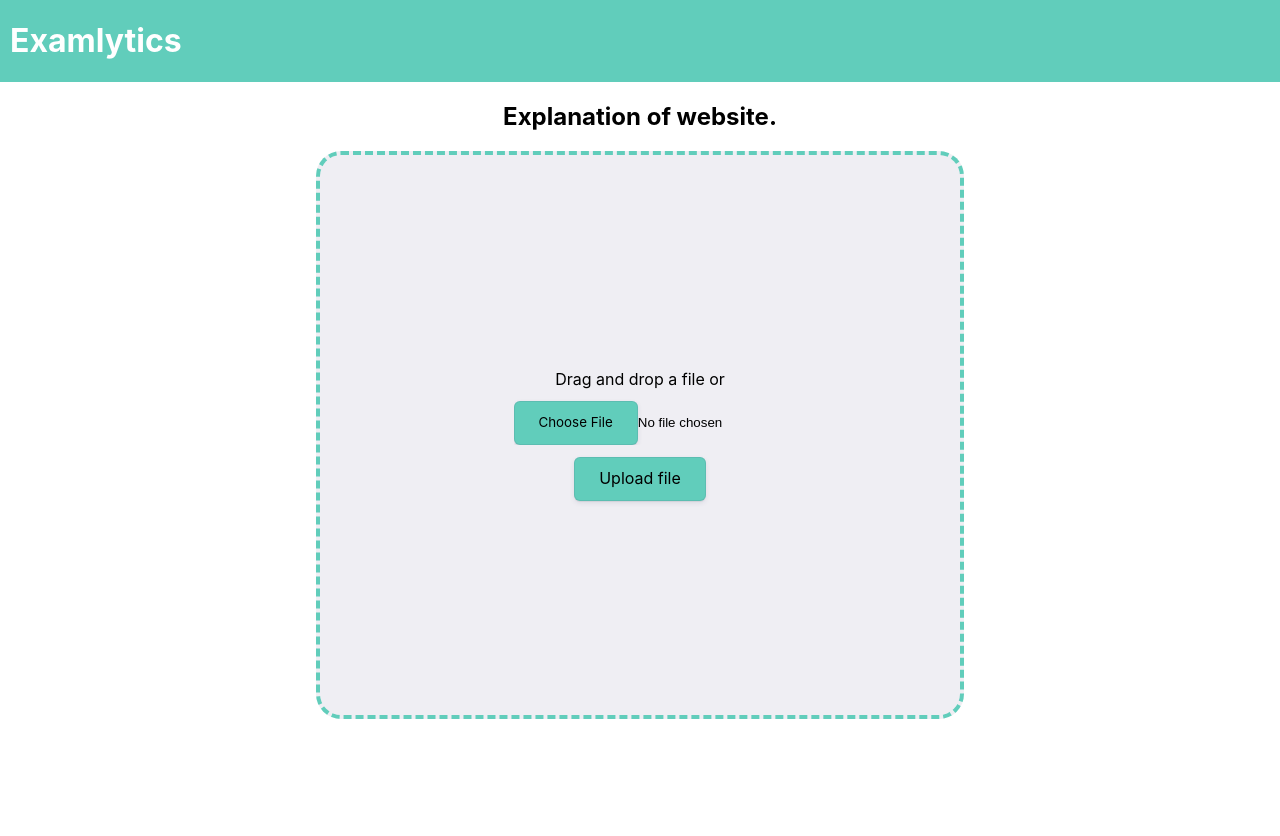
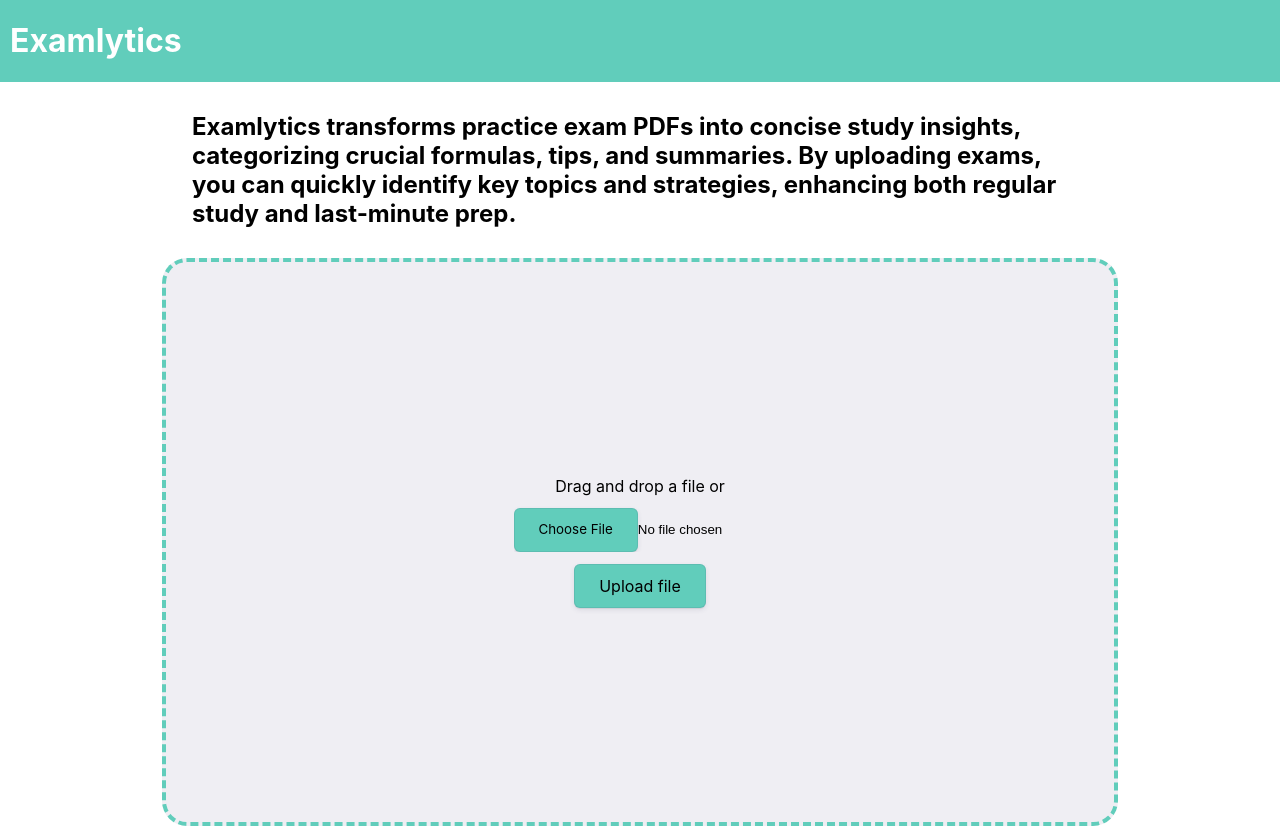
Before and after one commit to elicampos/hhgator, a React (Create React App) app in the folder react-websocket-file-upload/: page / in a window 1280 px wide. Before the commit the page ends 800 px from the top, so only its background shows below. Built offline with nearby package versions, Linux system fonts and the light colour scheme; no server answers.

Commit message:
Add explanation

```diff
--- a/react-websocket-file-upload/src/App.css
+++ b/react-websocket-file-upload/src/App.css
@@ -63,6 +63,12 @@ main {
   align-items: center;
   flex: 1;
   background-color: white;
+}
+
+h2 {
+  width: 70vw;
+  text-align: left;
+  margin: 30px;
 }
 
 .Drop-zone {
--- a/react-websocket-file-upload/src/App.js
+++ b/react-websocket-file-upload/src/App.js
@@ -52,7 +52,7 @@ function App() {
     <main>
       { processing ? (
         <div>
-          <h2>Explanation of website.</h2>
+          <h2>Examlytics transforms practice exam PDFs into concise study insights, categorizing crucial formulas, tips, and summaries. By uploading exams, you can quickly identify key topics and strategies, enhancing both regular study and last-minute prep.</h2>
             <div className="Drop-zone">
               <h3>Processing your document...</h3>
             <progress max="100" value="75"></progress>
@@ -73,7 +73,7 @@ function App() {
           </div>
         ) : (
           <div>
-            <h2>Explanation of website.</h2>
+            <h2>Examlytics transforms practice exam PDFs into concise study insights, categorizing crucial formulas, tips, and summaries. By uploading exams, you can quickly identify key topics and strategies, enhancing both regular study and last-minute prep.</h2>
             <div className="Drop-zone" onDrop={console.log("Hi")}>
               <label htmlFor="upload-file" >Drag and drop a file or</label>
               <input id="upload-file" className="button" type="file" accept=".pdf" onChange={handleFileChange} required />
```
